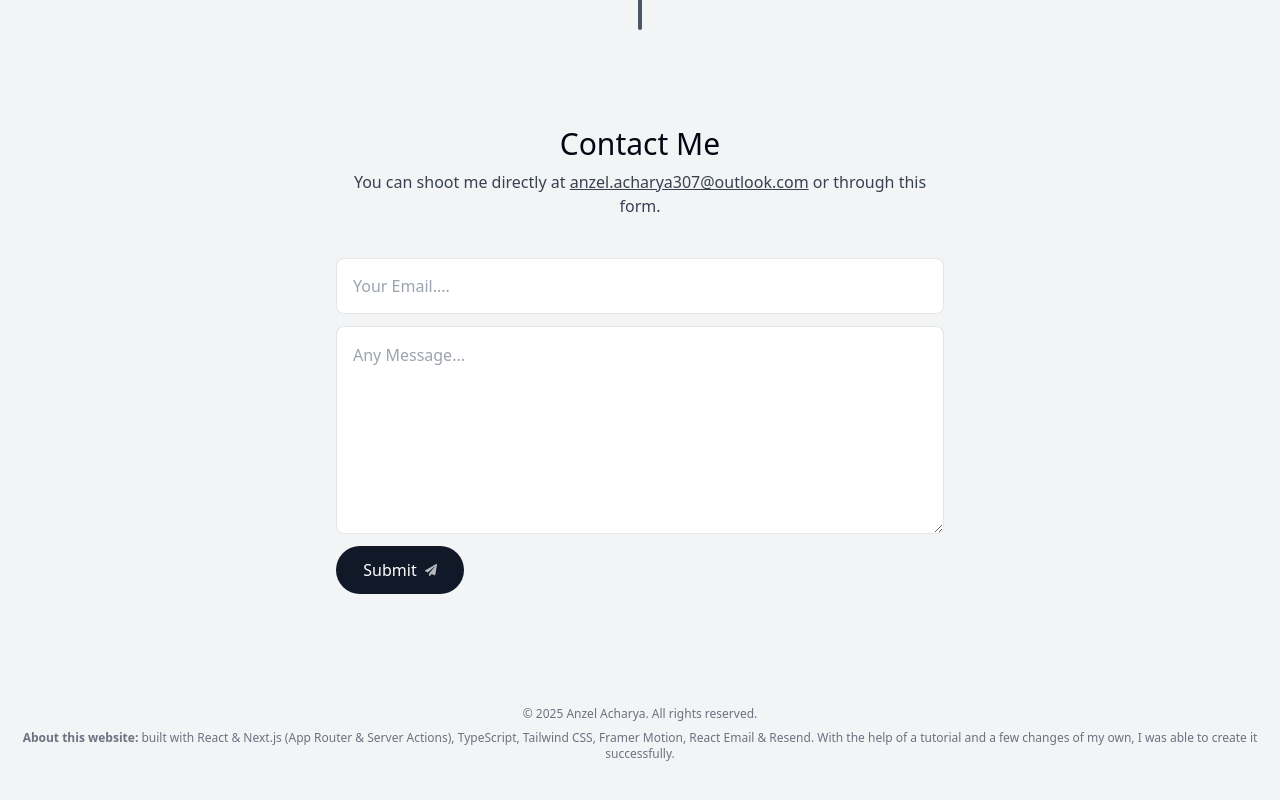
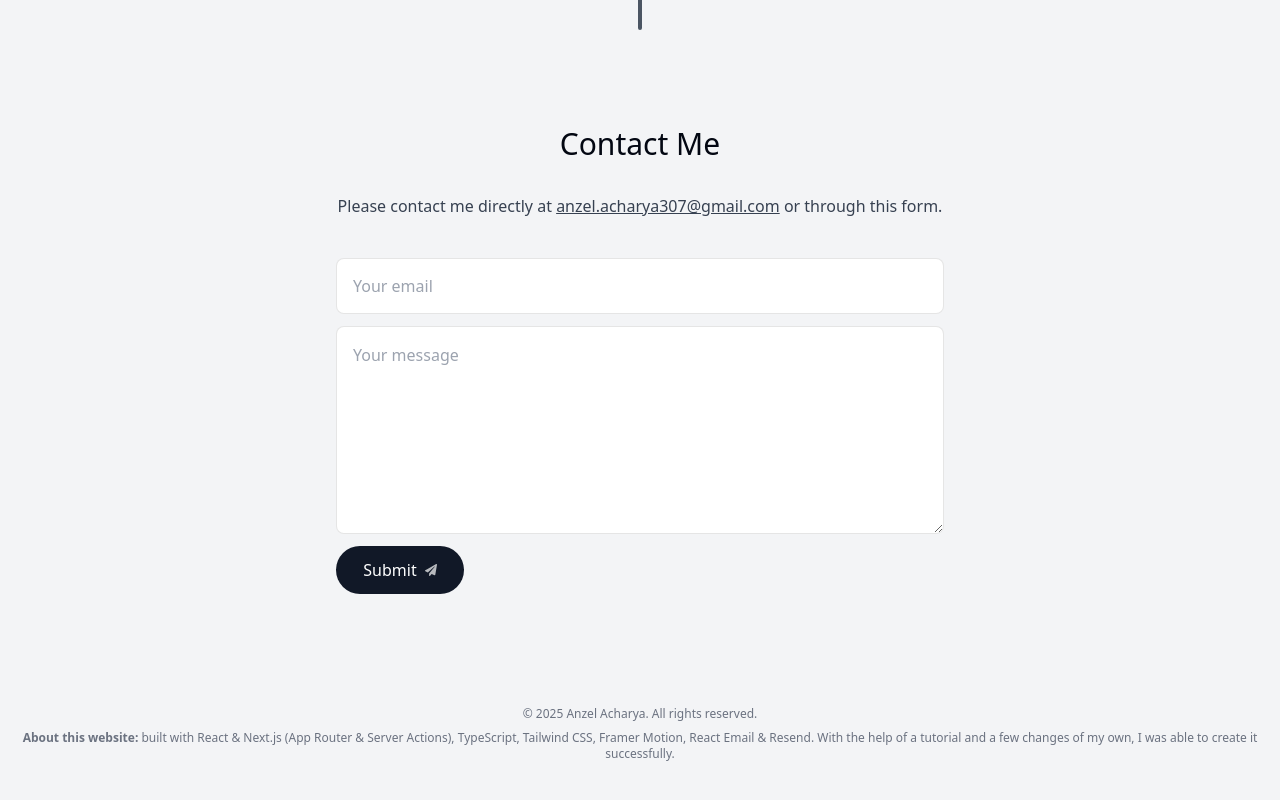
Before and after one commit to Anzzy07/my-portfolio, a Next.js app: page / in a window 1280 px wide. Shown: the part 3496-4296 px from the top of the page. Built offline with nearby package versions, Linux system fonts and the light colour scheme.

Commit message:
form change

```diff
--- a/components/contact.tsx
+++ b/components/contact.tsx
@@ -1,47 +1,35 @@
 "use client";
 
-import React, { FormEvent, useRef } from "react";
+import React from "react";
+import SectionHeading from "./section-heading";
 import { motion } from "framer-motion";
+import { useSectionInView } from "@/lib/hooks";
+import SubmitBtn from "./submit-button";
 import toast from "react-hot-toast";
-
-import { useSectionInView } from "@/lib/hooks";
-import SectionHeading from "./section-heading";
-import SubmitButton from "./submit-button";
 
 export default function Contact() {
   const { ref } = useSectionInView("Contact");
 
-  const formRef = useRef<HTMLFormElement>(null);
-
-  const handleSubmit = async (e: FormEvent<HTMLFormElement>) => {
+  const handleFormSubmit = async (e: React.FormEvent<HTMLFormElement>) => {
     e.preventDefault();
 
-    const formData = new FormData(e.currentTarget);
-    const senderEmail = formData.get("senderEmail");
-    const message = formData.get("message");
+    const form = e.target as HTMLFormElement;
+    const formData = new FormData(form);
 
-    const response = await fetch("/api/send-email", {
-      method: "POST",
-      headers: {
-        "Content-Type": "application/json",
-      },
-      body: JSON.stringify({
-        senderEmail,
-        message,
-      }),
-    });
+    try {
+      const response = await fetch(form.action, {
+        method: "POST",
+        body: formData,
+      });
 
-    const result = await response.json();
-
-    if (!response.ok) {
-      toast.error(result.error || "Failed to send email");
-      return;
-    }
-
-    toast.success("Email sent successfully!");
-
-    if (formRef.current) {
-      formRef.current.reset();
+      if (response.ok) {
+        toast.success("Email sent successfully!");
+        form.reset();
+      } else {
+        toast.error("Something went wrong. Please try again.");
+      }
+    } catch (error) {
+      toast.error("An error occurred. Please try again.");
     }
   };
 
@@ -63,36 +51,38 @@ export default function Contact() {
         once: true,
       }}
     >
-      <SectionHeading>Contact Me</SectionHeading>
-      <p className="text-gray-700 -mt-6 ">
-        You can shoot me directly at{" "}
-        <a className="underline" href="mailto:anzel.acharya307@outlook.com">
-          anzel.acharya307@outlook.com
+      <SectionHeading>Contact me</SectionHeading>
+
+      <p className="text-gray-700 -mt-">
+        Please contact me directly at{" "}
+        <a className="underline" href="mailto:anzel.acharya307@gmail.com">
+          anzel.acharya307@gmail.com
         </a>{" "}
         or through this form.
       </p>
 
       <form
-        ref={formRef}
-        className="mt-10 flex flex-col"
-        onSubmit={handleSubmit}
+        className="mt-10 flex flex-col "
+        action="https://getform.io/f/bdrrjekb"
+        method="POST"
+        onSubmit={handleFormSubmit}
       >
         <input
-          placeholder="Your Email...."
-          name="senderEmail"
-          className="h-14 px-4 rounded-lg borderBlack transition-all"
+          className="h-14 px-4 rounded-lg borderBlack transition-all "
+          name="Sender"
           type="email"
           required
           maxLength={50}
+          placeholder="Your email"
         />
         <textarea
-          placeholder="Any Message..."
-          name="message"
+          className="h-52 my-3 rounded-lg borderBlack p-4 transition-all"
+          name="Message"
+          placeholder="Your message"
           required
           maxLength={1000}
-          className="h-52 my-3 rounded-lg borderBlack p-4 transition-all"
         />
-        <SubmitButton />
+        <SubmitBtn />
       </form>
     </motion.section>
   );
--- a/pages/api/send-email.ts
+++ /dev/null
@@ -1,43 +0,0 @@
-import { NextApiRequest, NextApiResponse } from "next";
-import { Resend } from "resend";
-import { validateString, getErrorMessage } from "@/lib/utils";
-import ContactFormEmail from "@/email/contact-email";
-import React from "react";
-
-const resend = new Resend(process.env.RESEND_API);
-
-export default async function sendEmail(
-  req: NextApiRequest,
-  res: NextApiResponse
-) {
-  if (req.method !== "POST") {
-    return res.status(405).json({ error: "Method not allowed" });
-  }
-
-  const { senderEmail, message } = req.body;
-
-  // Server-side validation
-  if (!validateString(senderEmail, 50)) {
-    return res.status(400).json({ error: "Invalid sender email" });
-  }
-  if (!validateString(message, 1000)) {
-    return res.status(400).json({ error: "Invalid message" });
-  }
-
-  try {
-    const data = await resend.emails.send({
-      from: "Contact Form <onboarding@resend.dev>",
-      to: "giftg4754@gmail.com",
-      subject: "Message from contact form",
-      replyTo: senderEmail,
-      react: React.createElement(ContactFormEmail, {
-        message,
-        senderEmail,
-      }),
-    });
-
-    return res.status(200).json({ data });
-  } catch (error) {
-    return res.status(500).json({ error: getErrorMessage(error) });
-  }
-}
--- a/tsconfig.json
+++ b/tsconfig.json
@@ -27,7 +27,8 @@
     "**/*.ts",
     "**/*.tsx",
     ".next/types/**/*.ts",
-    "next.config.ts"
+    "next.config.ts",
+    ".next/send-email.ts"
   ],
   "exclude": ["node_modules"]
 }
```
Also changed, not shown: components/submit-button.tsx (+4 -3 lines).
